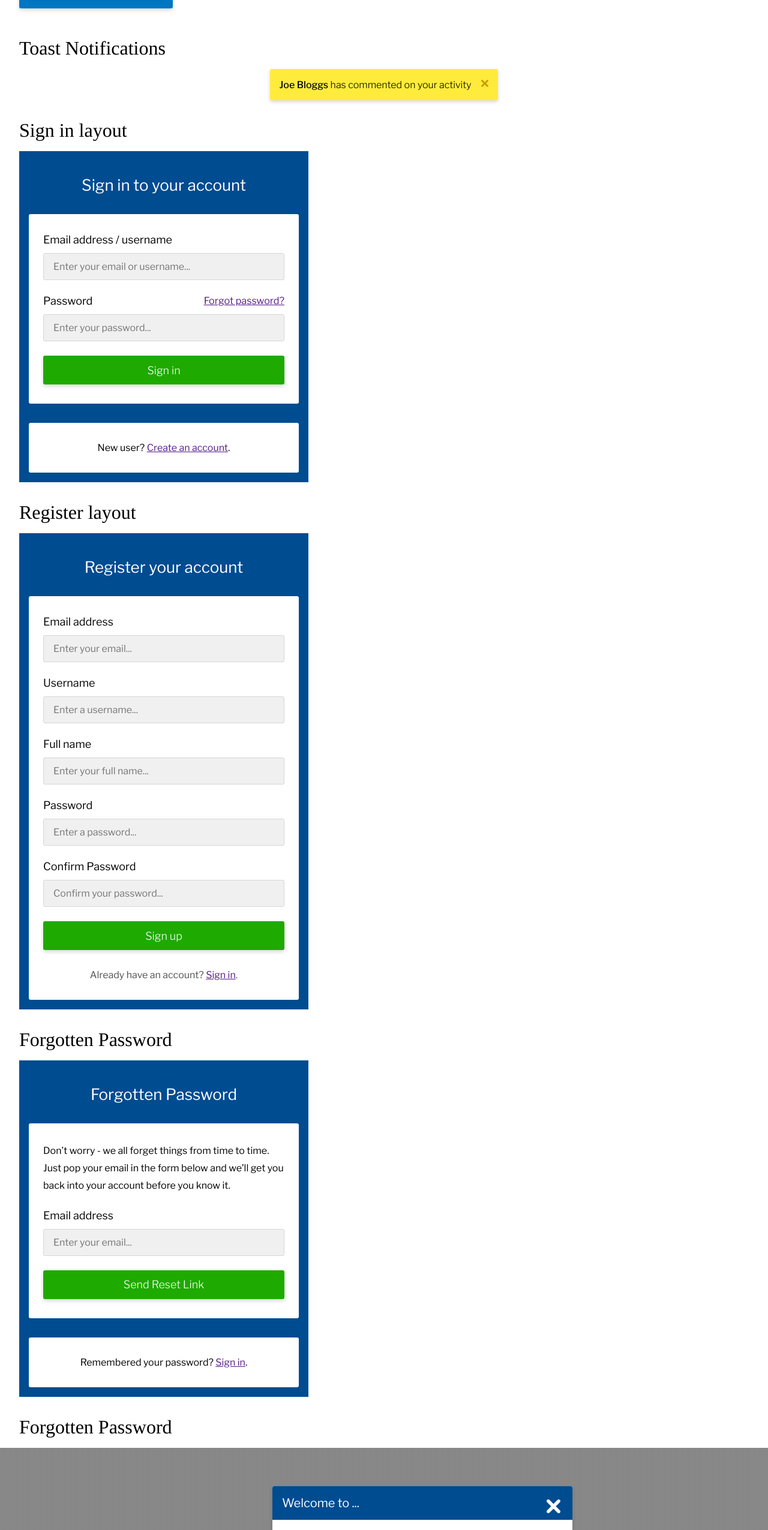
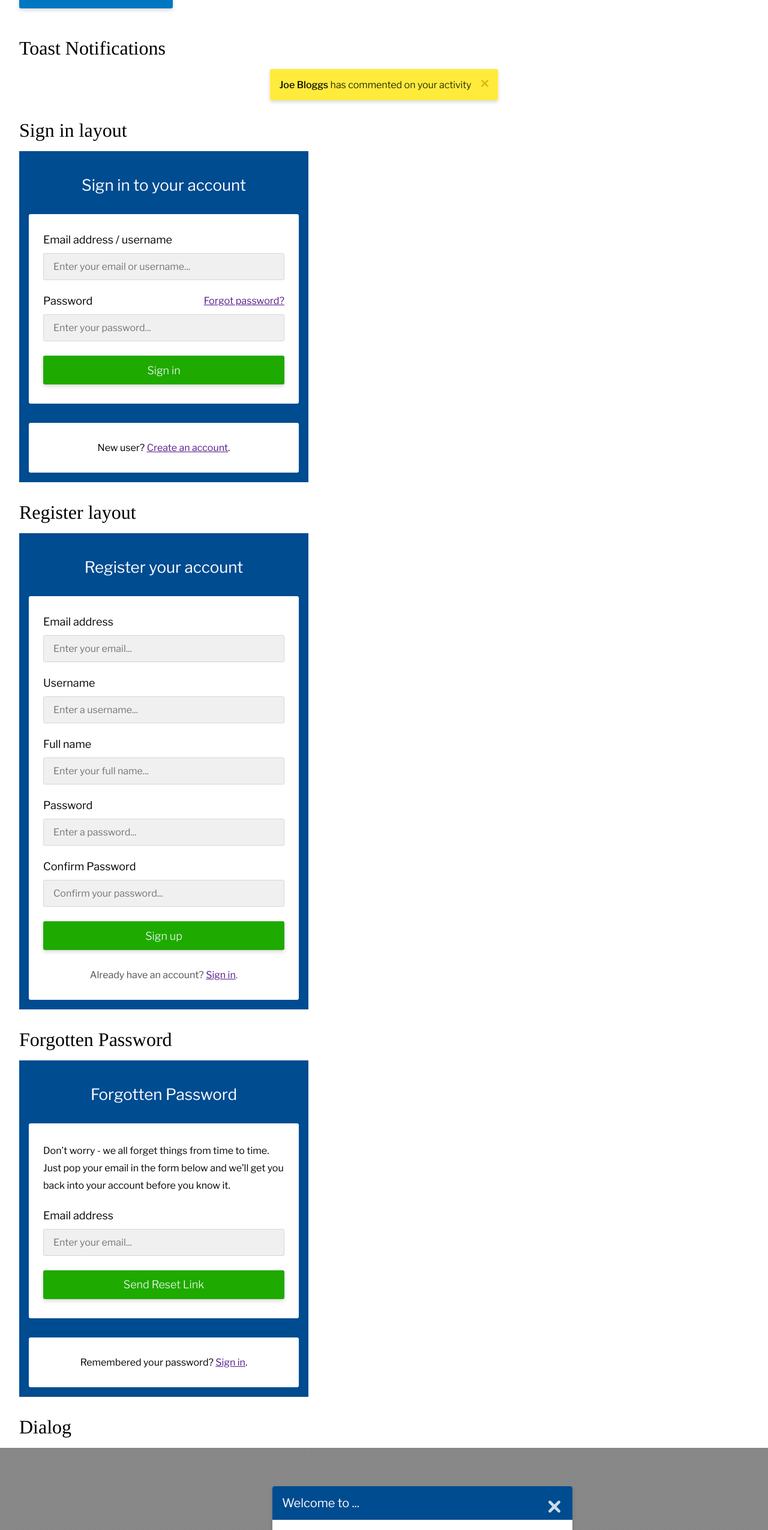
Before and after one commit to AdamMcquiff/proj-webapp, an Angular app: page /sink in a window 1280 px wide. Shown: the part 1720-4271 px from the top of the page at 60% size. Built offline with nearby package versions, Linux system fonts and the light colour scheme.

Commit message:
Added more interactive 'dismiss' buttons to dialogs; added title to dismiss buttons and other non-labeled elements

```diff
--- a/src/app/sink.component.html
+++ b/src/app/sink.component.html
@@ -81,7 +81,7 @@
                     <td class="table-body-cell">Lorem ipsum dolor sit amet</td>
                     <td class="table-body-cell">Lisa Jones</td>
                     <td class="table-body-cell">
-                        <button class="table-body-delete" href="" aria-label="Delete Task B356"></button>
+                        <button class="table-body-delete" href="" aria-label="Delete Task B356" title="Delete Task"></button>
                     </td>
                 </tr>
             </tbody>
@@ -134,7 +134,7 @@
 
         <dialog class="toast" open>
             <span class="toast-featured">Joe Bloggs</span> has commented on your activity
-            <button class="toast-dismiss-btn" aria-label="Dismiss"></button>
+            <button class="toast-dismiss-btn" aria-label="Dismiss" title="Dismiss"></button>
         </dialog>
     </article>
 
@@ -254,7 +254,7 @@
     </article>
 
     <article class="sink-section">
-        <h2 class="sink-section-title">Forgotten Password</h2>
+        <h2 class="sink-section-title">Dialog</h2>
 
         <div style="padding: 4em;
                     background-image: linear-gradient(0deg, rgba(84, 85, 84, 0.7), rgba(84, 85, 84, 0.7));
@@ -267,7 +267,7 @@
                 <div class="dialog-header">
                     <h3 class="dialog-header-title">Welcome to ...</h3>
 
-                    <button class="dialog-dismiss-btn" aria-label="Dismiss"></button>
+                    <button class="dialog-dismiss-btn" aria-label="Dismiss" title="Dismiss"></button>
                 </div>
 
                 <div class="dialog-body">
@@ -277,6 +277,4 @@
 
         </div>
     </article>
-
-
 </main>
--- a/src/sass/modules/_dialog.scss
+++ b/src/sass/modules/_dialog.scss
@@ -45,10 +45,18 @@
         cursor: pointer;
 
         float: right;
-        height: 1.75em;
+        height: 1.5em;
+        opacity: .8;
         position: absolute;
         right: 1.5em;
-        top: 1.65em;
-        width: 1.75em;
+        top: 1.80em;
+        transition: all .3s ease;
+        width: 1.5em;
+
+        &:hover,
+        &:active,
+        &:focus {
+            opacity: 1;
+        }
     }
 }
--- a/src/sass/modules/_toast.scss
+++ b/src/sass/modules/_toast.scss
@@ -29,5 +29,14 @@
 
         height: 1.25em;
         margin: { left: 1em; }
+
+        opacity: .6;
+        transition: all .3s ease;
+
+        &:hover,
+        &:active,
+        &:focus {
+            opacity: 1;
+        }
     }
 }
```
